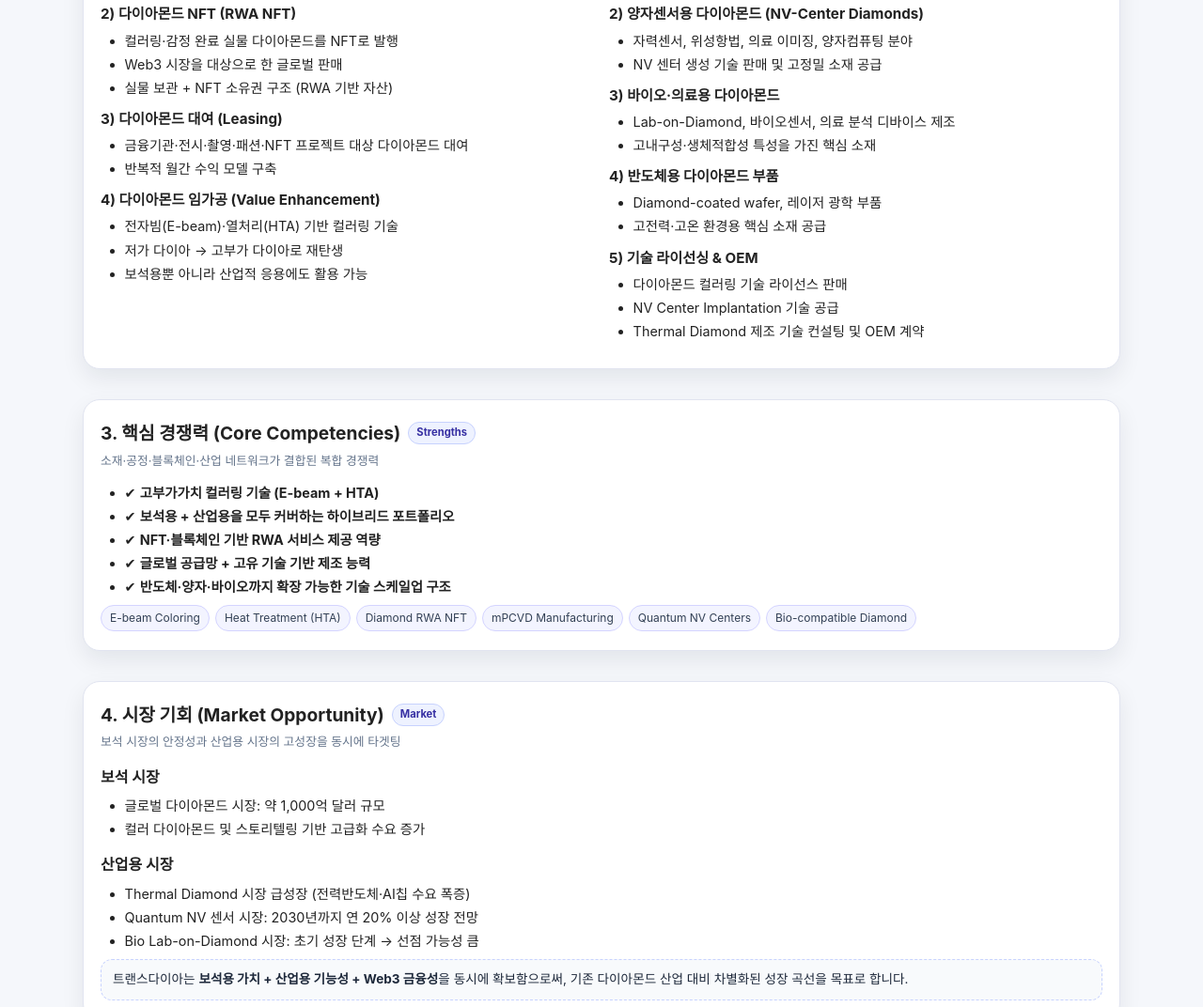
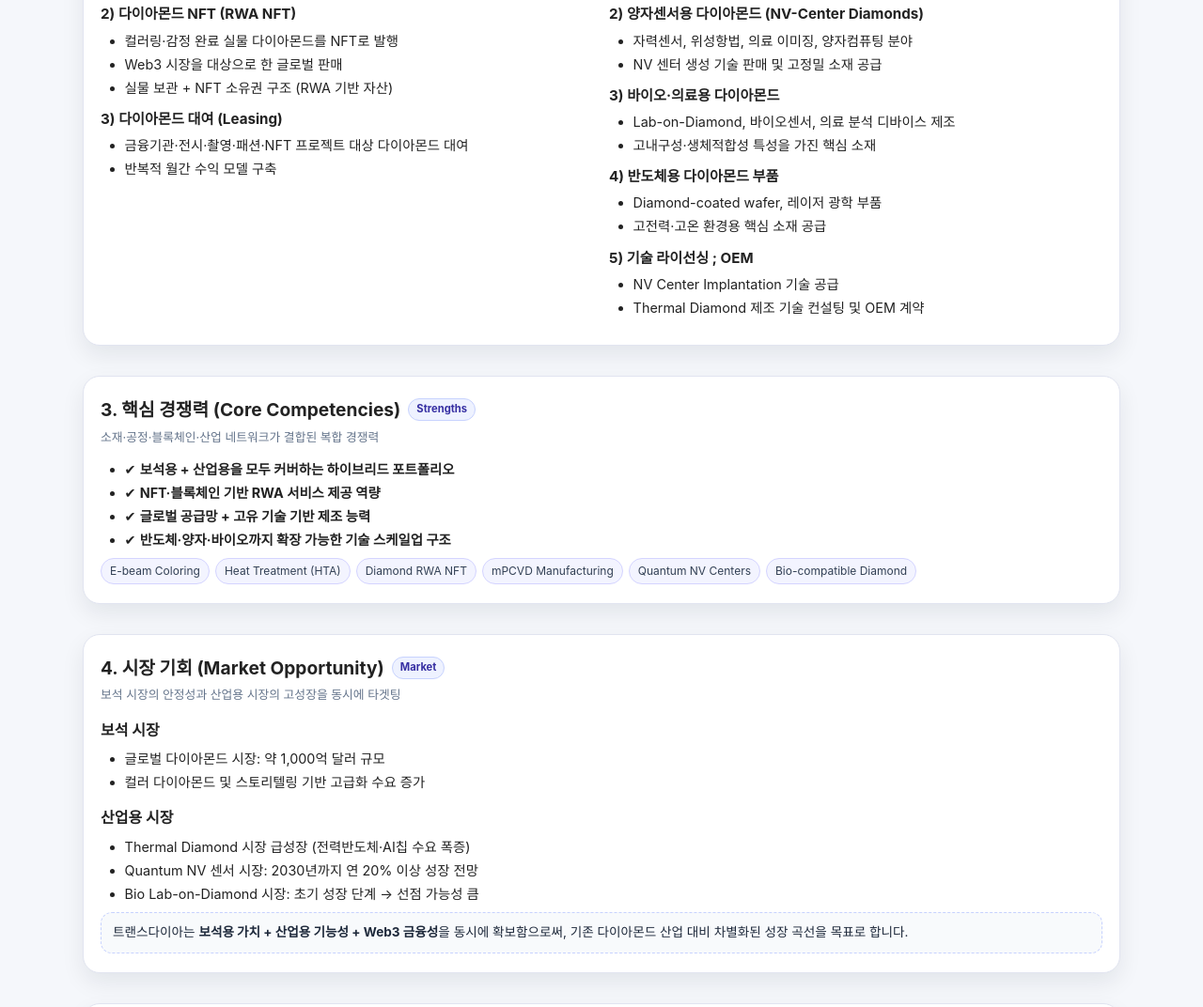
Before and after one commit to yahanbaksa-lang/trotADA, a plain HTML site: page index.html in a window 1280 px wide. Shown: the part 1022-2094 px from the top of the page at 94% size. Drawn offline with Linux system fonts and the light colour scheme.

Commit message:
Add files via upload

```diff
--- a/index.html
+++ b/index.html
@@ -2,9 +2,9 @@
 <html lang="ko">
 <head>
   <meta charset="UTF-8" />
-  <title>TransDia / Pearl – IR Company Profile</title>
+  <title>TransDia – IR Company Profile</title>
   <meta name="viewport" content="width=device-width, initial-scale=1" />
-  <meta name="description" content="보석용 및 산업용 다이아몬드 종합 제조·가공·NFT·RWA 솔루션 기업 트랜스다이아(TransDia) / 펄(Pearl) 회사 소개서(IR Company Profile)" />
+  <meta name="description" content="보석용 및 산업용 다이아몬드 종합 제조·가공·NFT·RWA 솔루션 기업 트랜스다이아(TransDia)  회사 소개서(IR Company Profile)" />
   <style>
     * {
       box-sizing: border-box;
@@ -346,7 +346,7 @@
             보석용 &amp; 산업용 다이아몬드 · NFT · RWA · 첨단소재 통합 플랫폼
           </div>
           <div class="hero-box-sub">
-            • 법인명(안): 주식회사 펄 (Pearl) / 주식회사 트랜스다이아 (TransDia)<br />
+            • 법인명(안): 주식회사 트랜스다이아 (TransDia)<br />
             • 비즈니스 축: 보석용 다이아몬드 + 산업용 다이아몬드 듀얼 모델<br />
             • 핵심: 컬러링·제조·NFT·RWA·열전도·양자·바이오·반도체
           </div>
@@ -434,12 +434,6 @@
                 <li>금융기관·전시·촬영·패션·NFT 프로젝트 대상 다이아몬드 대여</li>
                 <li>반복적 월간 수익 모델 구축</li>
               </ul>
-
-              <h4>4) 다이아몬드 임가공 (Value Enhancement)</h4>
-              <ul>
-                <li>전자빔(E-beam)·열처리(HTA) 기반 컬러링 기술</li>
-                <li>저가 다이아 → 고부가 다이아로 재탄생</li>
-                <li>보석용뿐 아니라 산업적 응용에도 활용 가능</li>
               </ul>
             </div>
 
@@ -472,9 +466,8 @@
                 <li>고전력·고온 환경용 핵심 소재 공급</li>
               </ul>
 
-              <h4>5) 기술 라이선싱 &amp; OEM</h4>
+              <h4>5) 기술 라이선싱 ; OEM</h4>
               <ul>
-                <li>다이아몬드 컬러링 기술 라이선스 판매</li>
                 <li>NV Center Implantation 기술 공급</li>
                 <li>Thermal Diamond 제조 기술 컨설팅 및 OEM 계약</li>
               </ul>
@@ -495,7 +488,6 @@
           </p>
 
           <ul>
-            <li>✔ <strong>고부가가치 컬러링 기술 (E-beam + HTA)</strong></li>
             <li>✔ <strong>보석용 + 산업용을 모두 커버하는 하이브리드 포트폴리오</strong></li>
             <li>✔ <strong>NFT·블록체인 기반 RWA 서비스 제공 역량</strong></li>
             <li>✔ <strong>글로벌 공급망 + 고유 기술 기반 제조 능력</strong></li>
@@ -560,7 +552,6 @@
             <li>다이아몬드 도소매</li>
             <li>Diamond RWA NFT 판매</li>
             <li>다이아몬드 대여(Leasing)</li>
-            <li>컬러링 임가공 서비스</li>
             <li>Diamond Heat Spreader 제조 및 B2B 판매</li>
             <li>Quantum NV Diamond 소재 제조 및 공급</li>
             <li>Bio/반도체용 다이아몬드 부품 제조</li>
@@ -627,7 +618,7 @@
           <table class="kv-table">
             <tr>
               <th>대표</th>
-              <td>구 민</td>
+              <td>구 민 대전대학교 반도체 공학과 교수</td>
             </tr>
             <tr>
               <th>본사</th>
```
